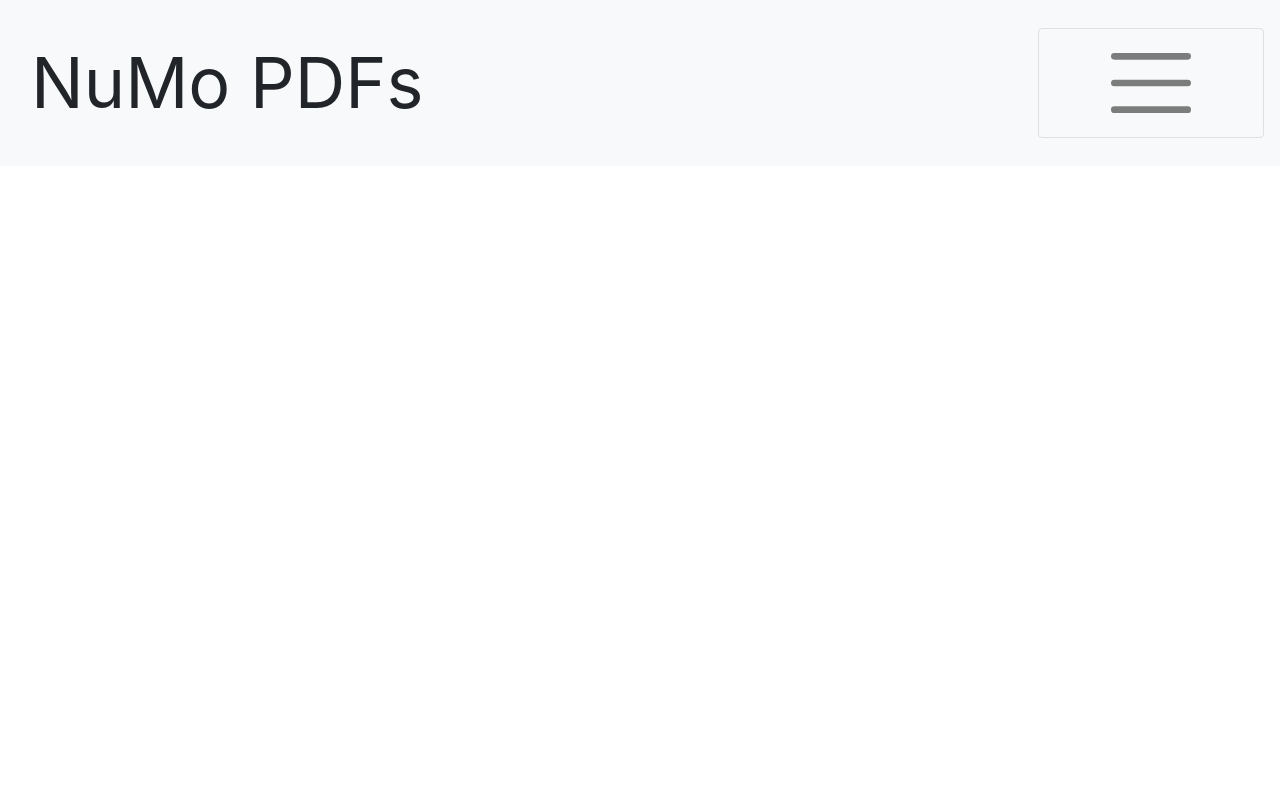
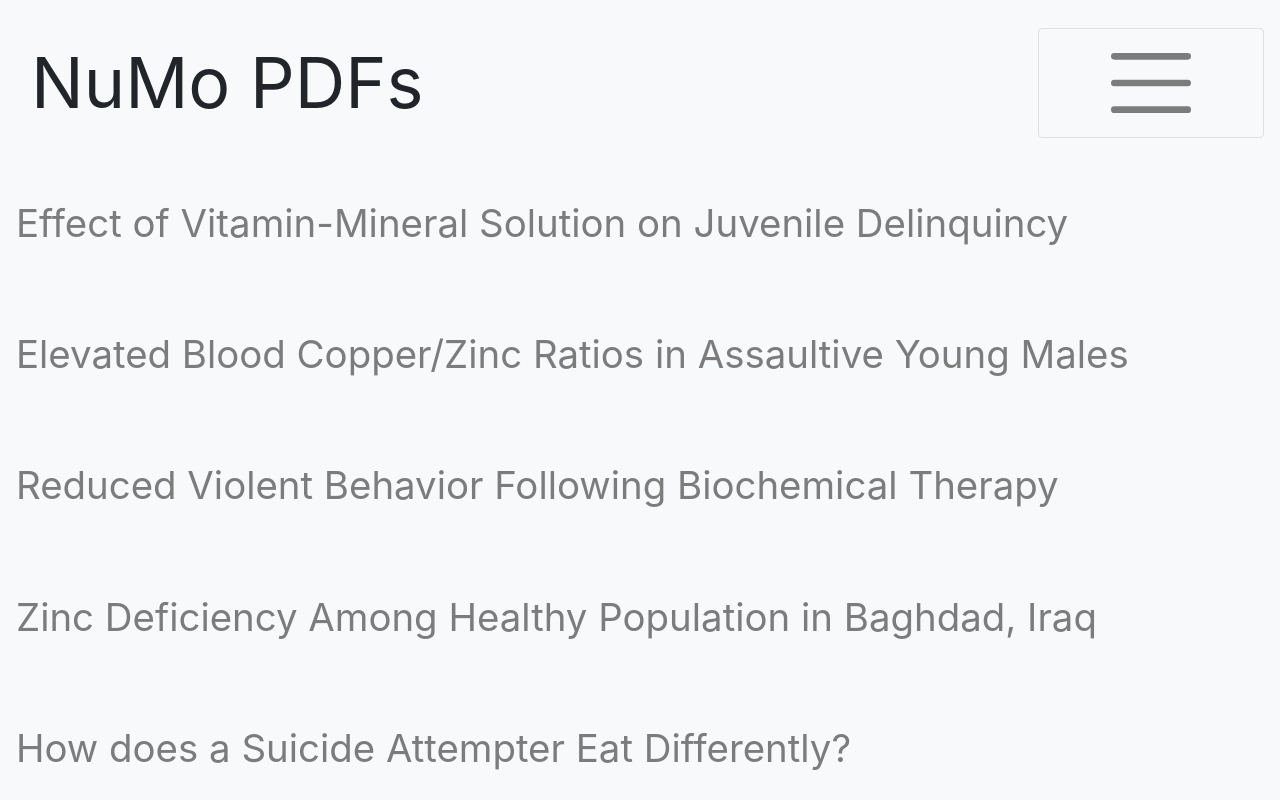
Before and after one commit to NuMoOfficial/NuMoOfficial.github.io, a plain HTML site: page index.html in a window 1280 px wide. Shown: the top 800 px of the page. Drawn offline with nearby package versions, Linux system fonts and the light colour scheme.

Commit message:
Update index.html

```diff
--- a/index.html
+++ b/index.html
@@ -21,7 +21,7 @@
   <button class="navbar-toggler" type="button" data-toggle="collapse" data-target="#navbarNavAltMarkup" aria-controls="navbarNavAltMarkup" aria-expanded="false" aria-label="Toggle navigation">
     <span class="navbar-toggler-icon"></span>
   </button>
-  <div class="collapse navbar-collapse" id="navbarNavAltMarkup">
+  <div class="collapse show navbar-collapse" id="navbarNavAltMarkup">
     <div class="navbar-nav">
       <a class="nav-item nav-link" href="PDF/2000 SCHOENTHALER, effect of vitamin mineral supplementation on deliquent behavior.pdf">Effect of Vitamin-Mineral Solution on Juvenile Delinquincy</a>
       <a class="nav-item nav-link" href="PDF/2001 Walsh elevated copper to zinc ratios in assaultive young males.pdf">Elevated Blood Copper/Zinc Ratios in Assaultive Young Males</a>
```
